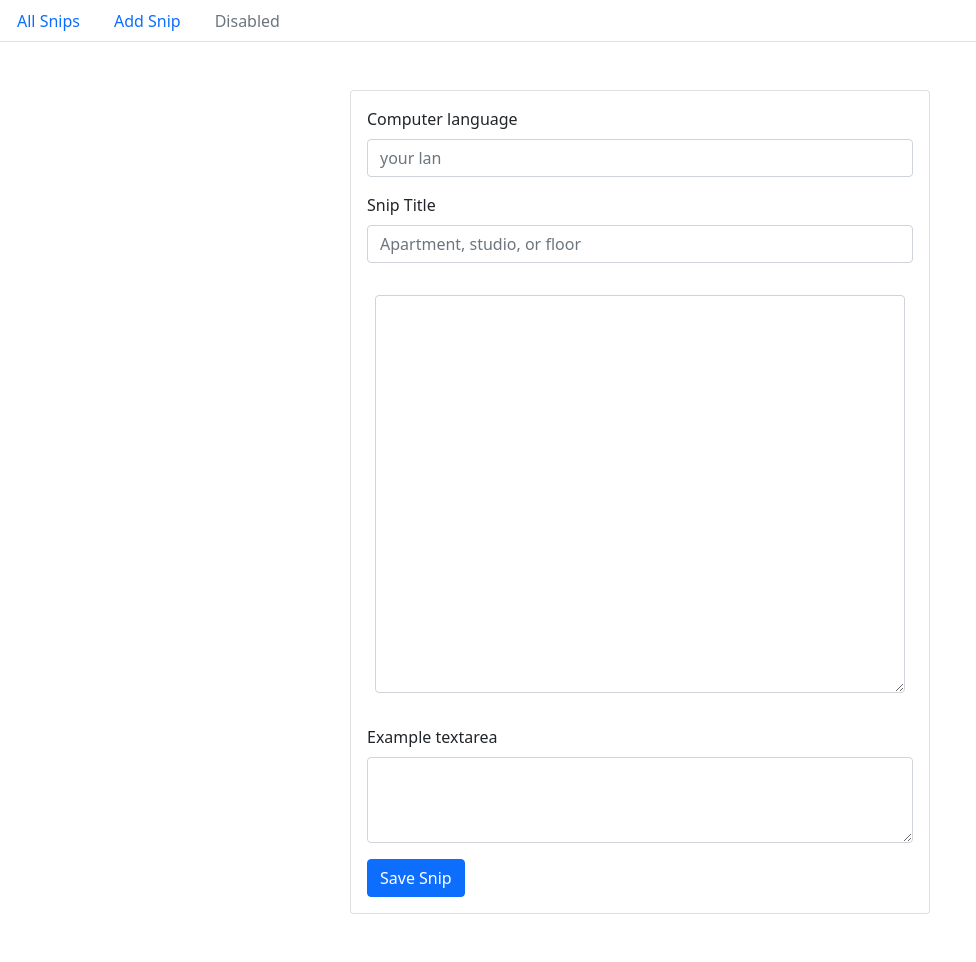
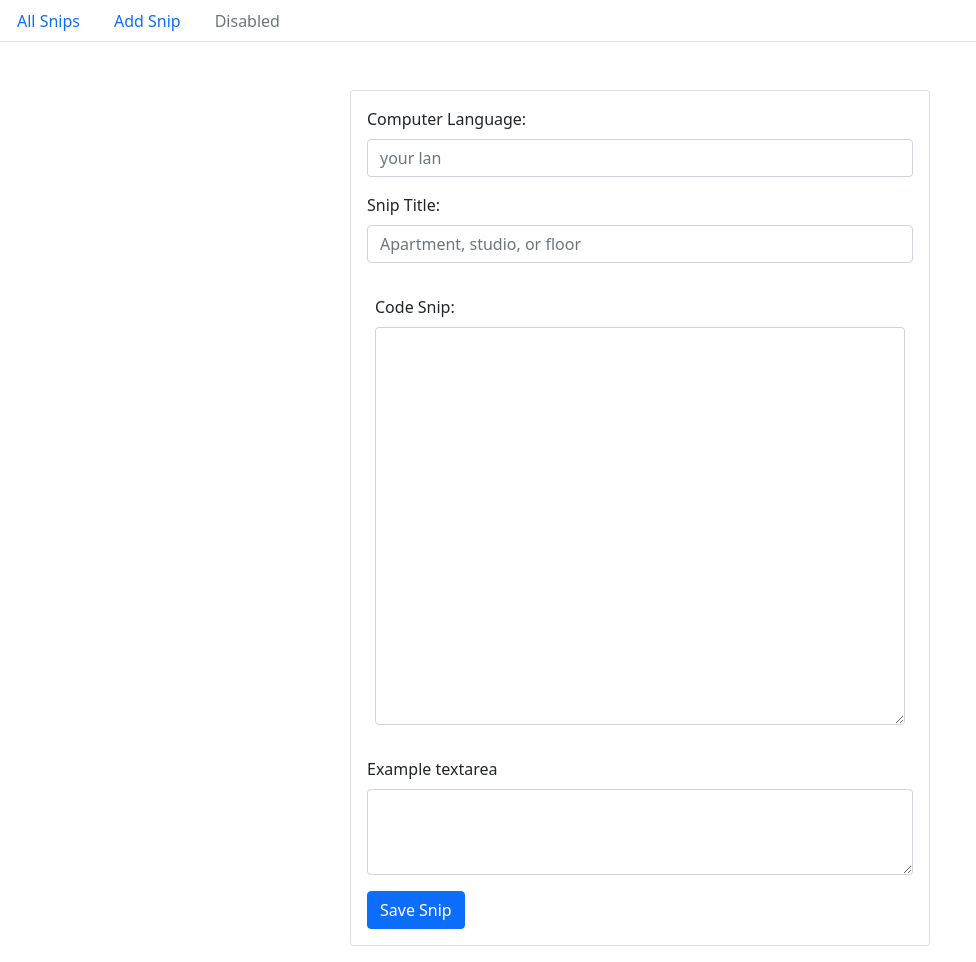
Before and after one commit to wilmer88/cheat-snip, a Django app: template app/snips/templates/users/add_snip.html in a window 1280 px wide. Shown: the whole page, without its empty margins (0-976 px from the left). Before the commit the page ends 914 px from the top, so only its background shows below. Run offline with Django 4.2, Linux system fonts and the light colour scheme; the template is opened without the code that fills it, so the values that code supplies are empty.

Commit message:
edited views

```diff
--- a/app/snips/templates/users/add_snip.html
+++ b/app/snips/templates/users/add_snip.html
@@ -14,14 +14,15 @@
                 <form class="row g-3" action="" method="POST">
                   {% csrf_token %}
                 <div class="col-12">
-                    <label  class="form-label">Computer language</label>
+                    <label  class="form-label">Computer Language:</label>
                     <input type="text" value="" name="language_name"class="form-control" id="inputAddress" placeholder="your lan" required>
                   </div>
                   <div class="col-12 mt-3">
-                    <label class="form-label">Snip Title</label>
+                    <label class="form-label">Snip Title:</label>
                     <input type="text" value="" name="snip_title"class="form-control" id="inputAddress2" placeholder="Apartment, studio, or floor" required >
                   </div>
                   <div class="card-body">
+                    <label class="form-label">Code Snip:</label>
                     <textarea
                     type="text"
                       class="form-control"
--- a/app/snips/templates/users/edit.html
+++ b/app/snips/templates/users/edit.html
@@ -25,6 +25,7 @@
                     <input type="text" for="" name="snip_title"  value="{{viw_snip.snip_title}}" placeholder="{{viw_snip.snip_title}}" required>
                   </div>
                   <div class="card-body">
+                    <label for="inputAddress2"  for="" class="form-label">Code Snip</label>
                     <textarea
                     type="text"
                     for=""
```
